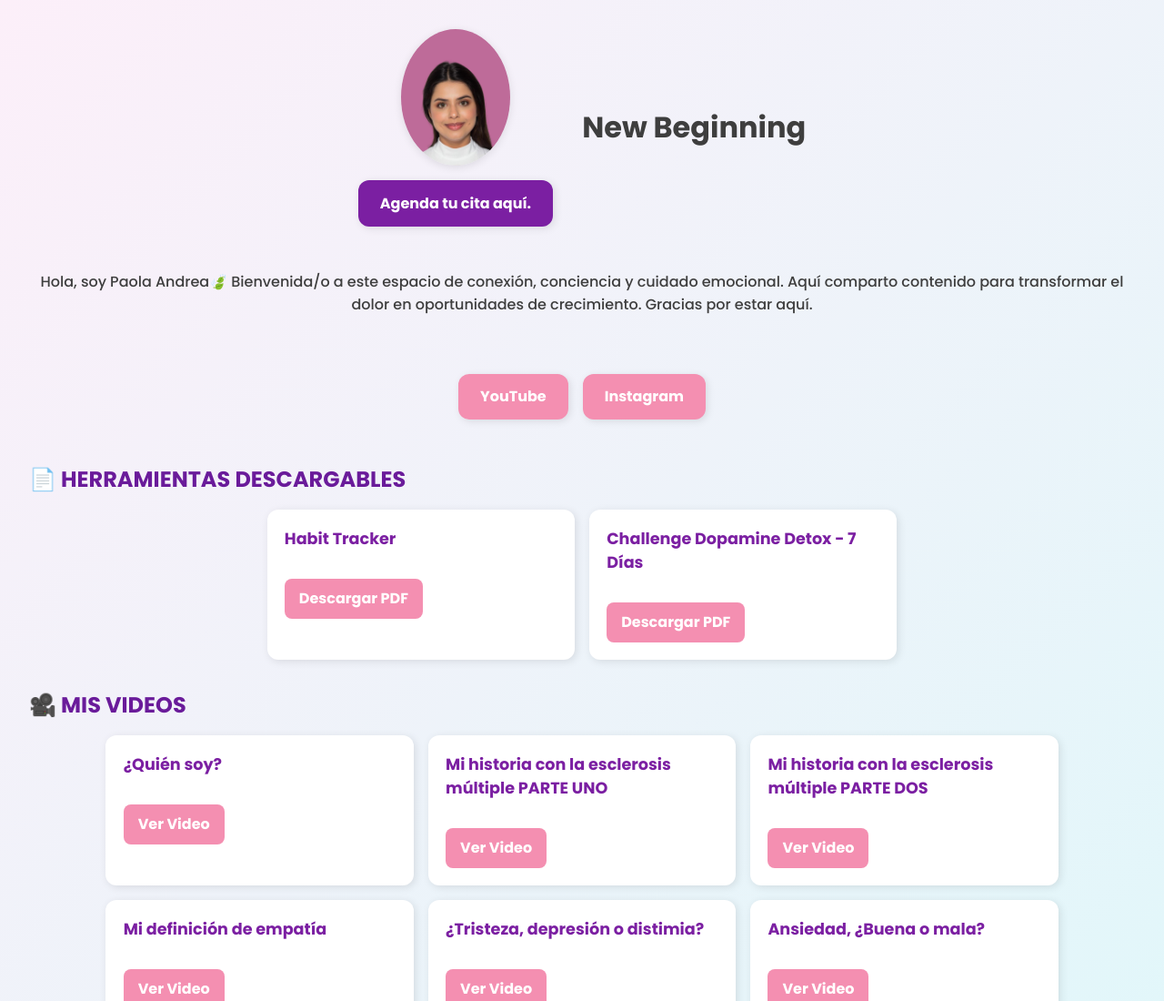
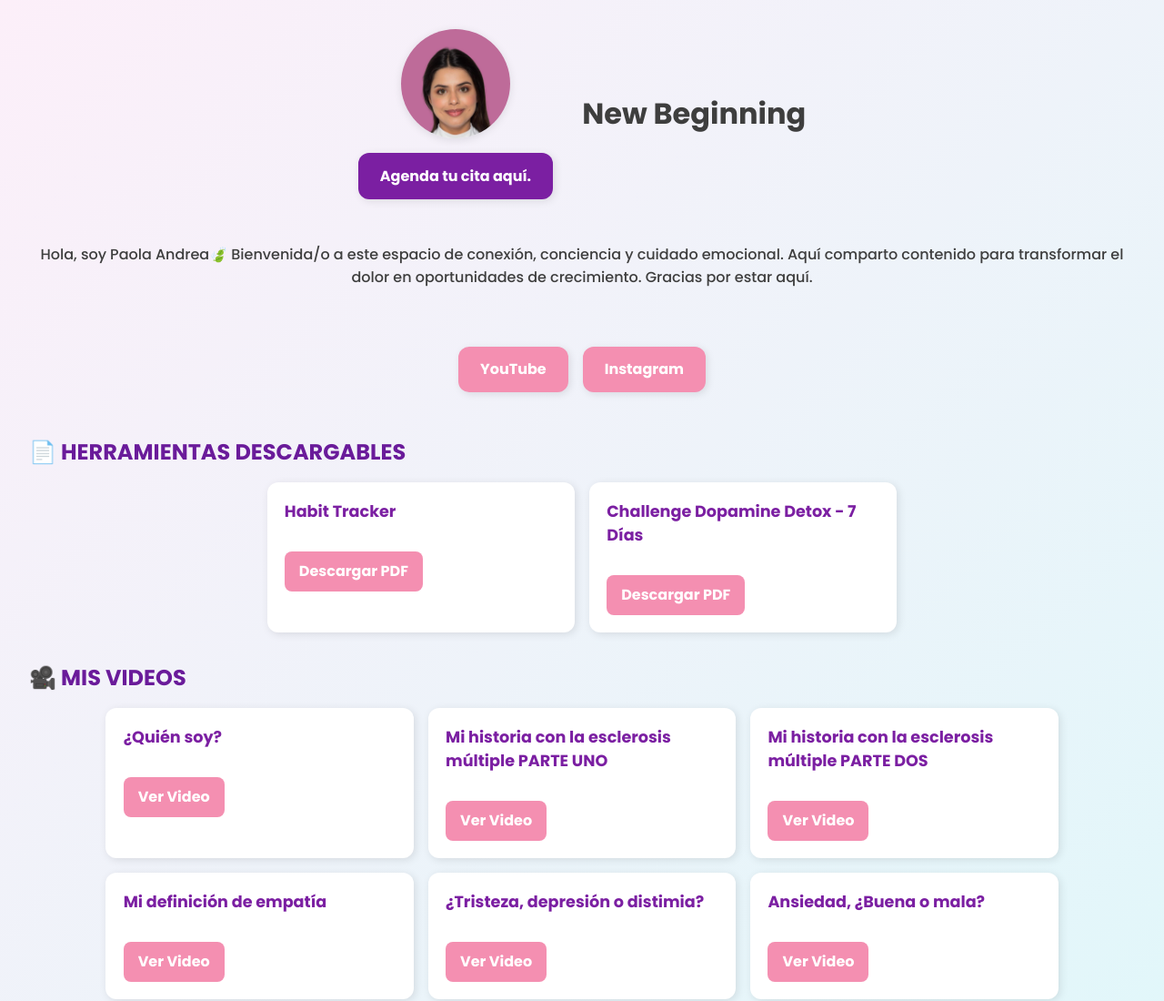
Before and after one commit to Paolandreacr/NEWBEGINNING_PACR, a plain HTML site: page index.html in a window 1280 px wide. Shown: the top 1100 px of the page at 91% size. Drawn offline with Linux system fonts and the light colour scheme.

Commit message:
Update index.html

```diff
--- a/index.html
+++ b/index.html
@@ -156,7 +156,7 @@
 
 <header>
   <div style="display: flex; flex-direction: column; align-items: center; gap: 1rem;">
-    <img src="images/foto-paola.png" alt="Foto de Paola Andrea" style="width: 120px; border-radius: 50%; box-shadow: 0 2px 10px rgba(0,0,0,0.1);" />
+    <img src="images/foto-paola.png" alt="Foto de Paola Andrea" style="width: 120px; height: 120px; border-radius: 50%; object-fit: cover; box-shadow: 0 2px 10px rgba(0,0,0,0.1);" />
 
     <a href="https://tu-enlace-de-agendamiento.com" target="_blank"
        style="background-color: #7b1fa2; color: white; padding: 0.8rem 1.5rem; font-weight: bold; border-radius: 12px; text-decoration: none; box-shadow: 2px 2px 10px rgba(0,0,0,0.1);">
```
